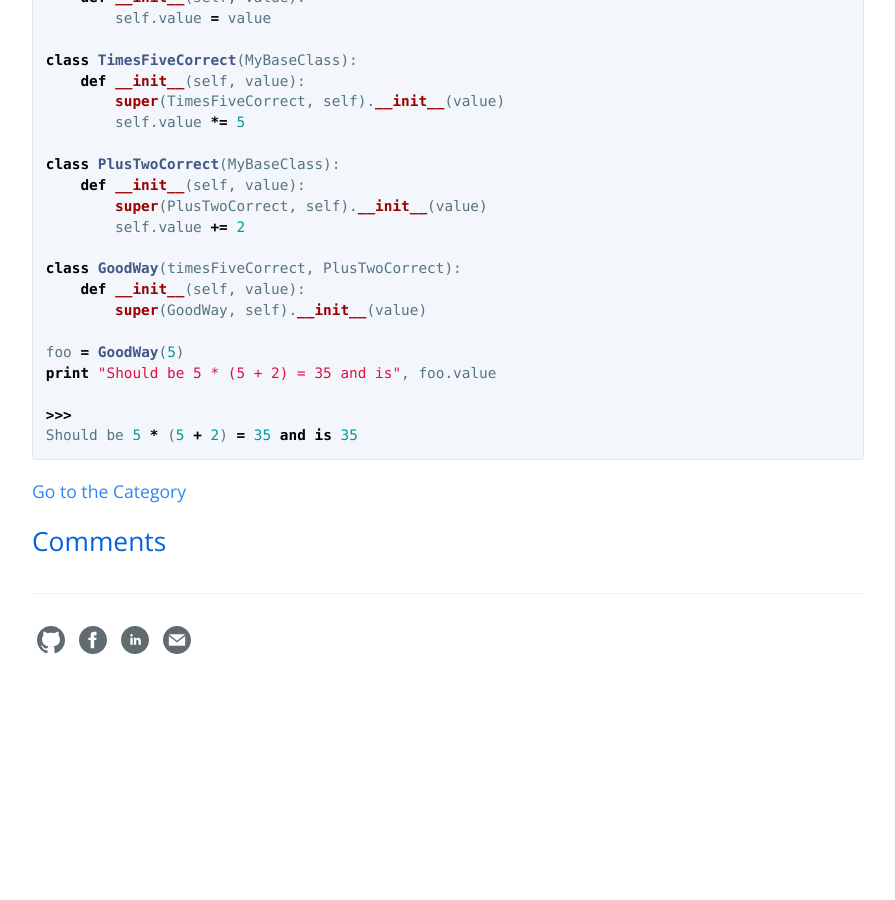
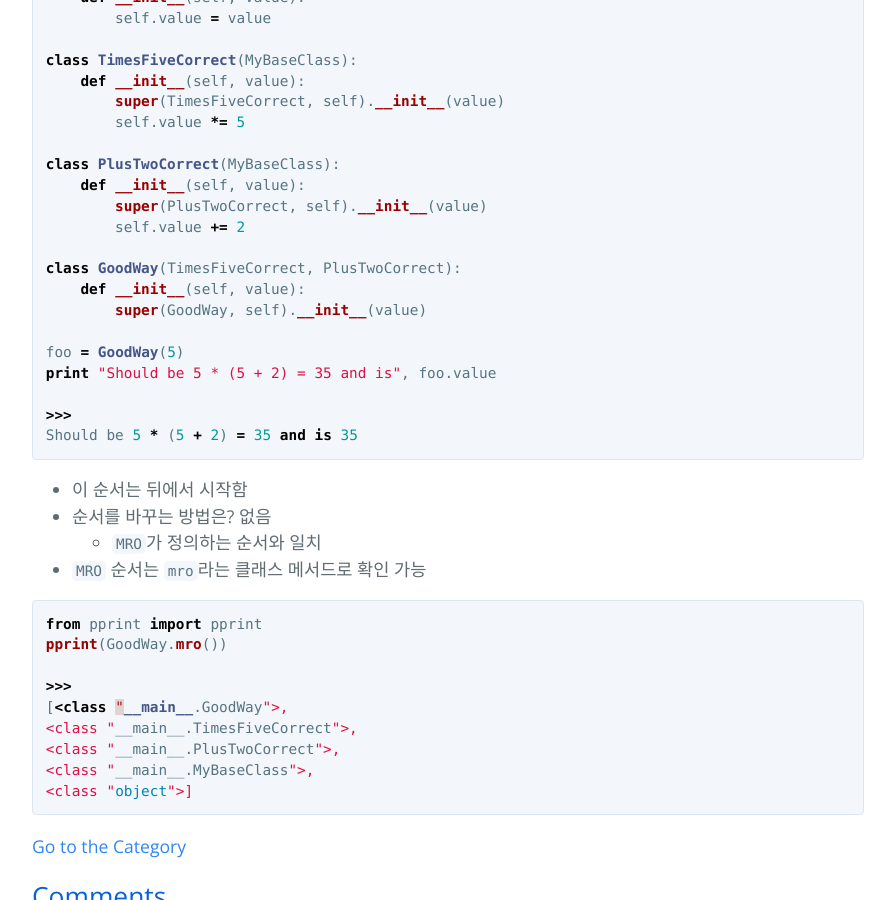
Before and after one commit to hcnoh/hcnoh.github.io, a Jekyll site: the page built from _posts/2018-10-06-effective-python-way25.md, in a window 1280 px wide and 900 px high, scrolled down 2860 px. Shown: the whole window, without its empty margins (192-1087 px from the left). Built offline with Jekyll 4.4.1, drawn with Linux system fonts in a browser that asks for light colours; comment, search, counter and statistics services are not loaded; before the commit the page ends 3568 px from its top, so only the background shows below that.

Commit message:
Update 2018-10-06-effective-python-way25.md

````diff
--- a/_posts/2018-10-06-effective-python-way25.md
+++ b/_posts/2018-10-06-effective-python-way25.md
@@ -131,7 +131,7 @@ class PlusTwoCorrect(MyBaseClass):
         super(PlusTwoCorrect, self).__init__(value)
         self.value += 2
 
-class GoodWay(timesFiveCorrect, PlusTwoCorrect):
+class GoodWay(TimesFiveCorrect, PlusTwoCorrect):
     def __init__(self, value):
         super(GoodWay, self).__init__(value)
 
@@ -141,3 +141,20 @@ print "Should be 5 * (5 + 2) = 35 and is", foo.value
 >>>
 Should be 5 * (5 + 2) = 35 and is 35
 ```
+
+- 이 순서는 뒤에서 시작함
+- 순서를 바꾸는 방법은? 없음
+    - `MRO`가 정의하는 순서와 일치
+- `MRO` 순서는 `mro`라는 클래스 메서드로 확인 가능
+
+```python
+from pprint import pprint
+pprint(GoodWay.mro())
+
+>>>
+[<class "__main__.GoodWay">,
+<class "__main__.TimesFiveCorrect">,
+<class "__main__.PlusTwoCorrect">,
+<class "__main__.MyBaseClass">,
+<class "object">]
+```
````
